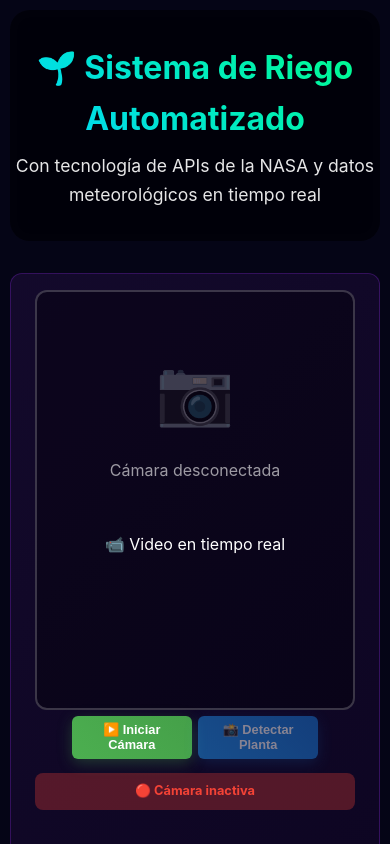
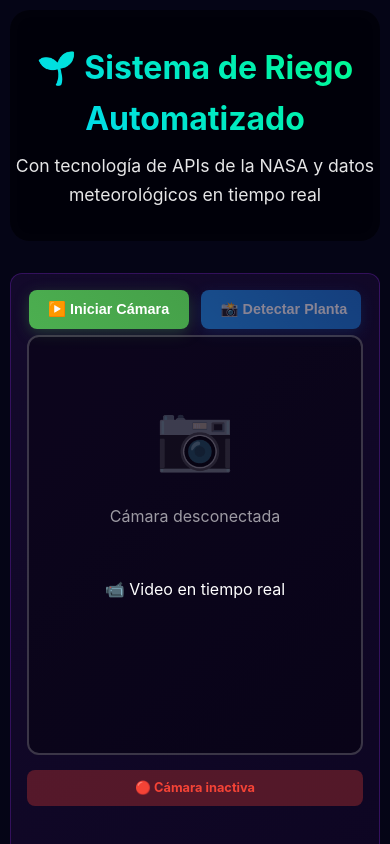
Before and after one commit to bachanos/hackaton, a React (Vite) app in the folder frontend/: page / in a window 390 px wide. Shown: the top 844 px of the page. Built offline with nearby package versions, Linux system fonts and the light colour scheme; no server answers.

Commit message:
menta fixed 5

```diff
--- a/frontend/src/App.css
+++ b/frontend/src/App.css
@@ -231,14 +231,15 @@ body {
   }
 
   .camera-controls {
-    gap: 0.3rem;
+    gap: 0.5rem;
+    flex-wrap: nowrap; /* Mantener horizontal incluso en móvil */
   }
 
   .camera-controls .vision-btn {
-    padding: 0.35rem 0.6rem;
-    font-size: 0.75rem;
-    min-width: 70px;
-    max-width: 100px;
+    padding: 0.5rem 0.8rem;
+    font-size: 0.8rem;
+    min-width: 90px;
+    max-width: 120px;
   }
 
   .cta-calculation {
@@ -630,7 +631,7 @@ body {
 }
 
 .camera-column-centered {
-  width: 320px; /* Menos ancho que los 400px originales */
+  width: 400px; /* Ancho aumentado para mejor visualización */
   display: flex;
   flex-direction: column;
   gap: 0.4rem;
@@ -643,21 +644,23 @@ body {
   justify-content: center;
 }
 
-/* Controles de cámara encima del cuadro - compactos */
+/* Controles de cámara encima del cuadro - horizontales y más grandes */
 .camera-controls {
   display: flex;
-  gap: 0.4rem;
-  flex-wrap: wrap;
+  gap: 0.8rem;
+  flex-wrap: nowrap; /* No permitir que se envuelvan a la siguiente línea */
   justify-content: center;
+  align-items: center;
 }
 
 .camera-controls .vision-btn {
-  padding: 0.4rem 0.8rem;
-  font-size: 0.8rem;
-  min-width: 80px;
-  max-width: 120px;
+  padding: 0.7rem 1.2rem;
+  font-size: 0.9rem;
+  min-width: 120px;
+  max-width: 160px;
   flex: none;
-  border-radius: 6px;
+  border-radius: 8px;
+  white-space: nowrap; /* Evitar que el texto se divida */
 }
 
 .camera-controls .vision-btn.back-to-webcam {
--- a/frontend/src/App.tsx
+++ b/frontend/src/App.tsx
@@ -331,6 +331,24 @@ function App() {
               <div className="vision-layout-centered">
                 {/* Cámara centrada */}
                 <div className="camera-column-centered">
+                  {/* Controles de cámara encima del cuadro */}
+                  <div className="camera-controls">
+                    <button
+                      className={`vision-btn ${webcamActive ? 'stop' : 'start'}`}
+                      onClick={webcamActive ? stopWebcam : startWebcam}
+                    >
+                      {webcamActive ? '⏹️ Parar Cámara' : '▶️ Iniciar Cámara'}
+                    </button>
+
+                    <button
+                      className="vision-btn detect"
+                      onClick={detectPlantWithCamera}
+                      disabled={visionLoading || !webcamActive}
+                    >
+                      {visionLoading ? '🔍 Detectando...' : '📸 Detectar Planta'}
+                    </button>
+                  </div>
+
                   <div className="unified-camera-container">
                     {/* Mostrar imagen capturada si existe, sino mostrar webcam */}
                     {capturedImage ? (
@@ -366,49 +384,11 @@ function App() {
                     )}
                   </div>
 
-                  {/* Controles de cámara debajo del cuadro */}
-                  <div className="camera-controls">
-                    <button
-                      className={`vision-btn ${webcamActive ? 'stop' : 'start'}`}
-                      onClick={webcamActive ? stopWebcam : startWebcam}
-                    >
-                      {webcamActive ? '⏹️ Parar Cámara' : '▶️ Iniciar Cámara'}
-                    </button>
-
-                    <button
-                      className="vision-btn detect"
-                      onClick={detectPlantWithCamera}
-                      disabled={visionLoading || !webcamActive}
-                    >
-                      {visionLoading ? '🔍 Detectando...' : '📸 Detectar Planta'}
-                    </button>
-
-                    {/* Botón para volver a la webcam si hay imagen capturada */}
-                    {capturedImage && (
-                      <button
-                        className="vision-btn back-to-webcam"
-                        onClick={() => setCapturedImage(null)}
-                      >
-                        🔄 Volver a cámara en vivo
-                      </button>
-                    )}
-                  </div>
-
                   {/* Estado de la cámara */}
                   <div className="camera-status">
                     <span className={`status-indicator ${webcamActive ? 'connected' : 'disconnected'}`}>
                       {webcamActive ? '🟢 Cámara activa' : '🔴 Cámara inactiva'}
                     </span>
-                    {lastDetection && (
-                      <div className="last-detection">
-                        <span className="detection-result">
-                          Última detección: {lastDetection.plant} ({(lastDetection.confidence * 100).toFixed(1)}%)
-                        </span>
-                        <span className="detection-time">
-                          {new Date(lastDetection.timestamp).toLocaleTimeString()}
-                        </span>
-                      </div>
-                    )}
                   </div>
                 </div>
               </div>
```
